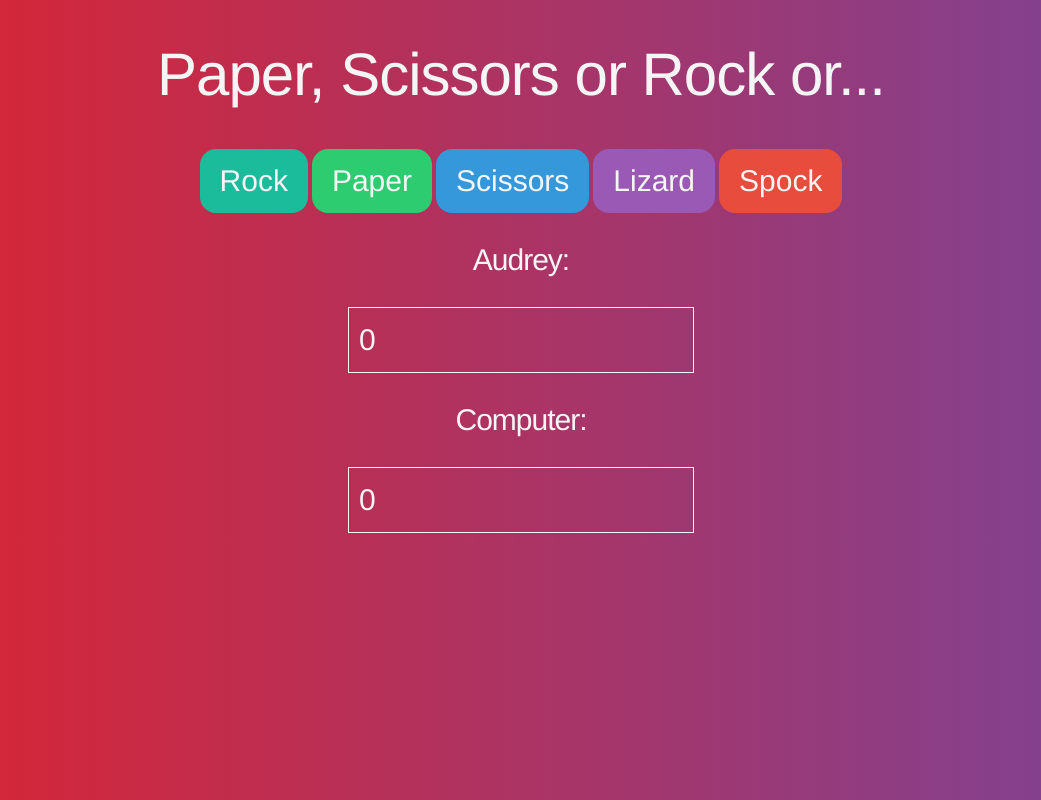
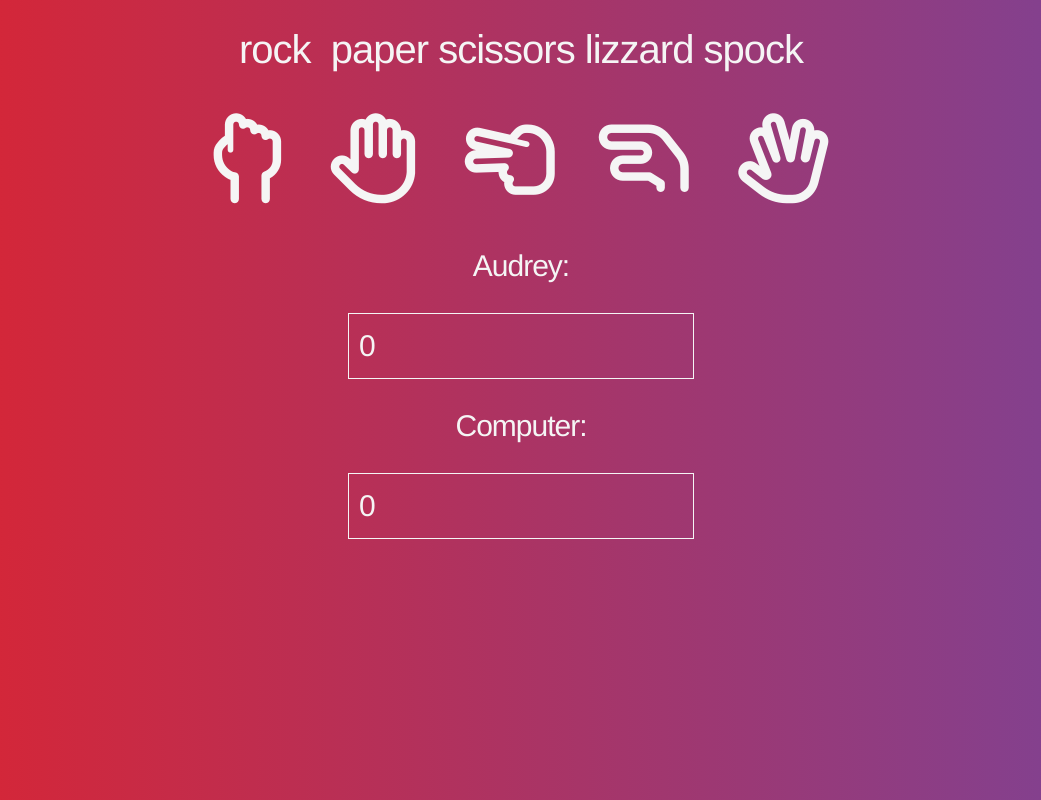
Before and after one commit to andresbuzzio/paper, a plain HTML site: page index.html in a window 1280 px wide. Shown: the whole page, without its empty margins (119-1160 px from the left). Drawn offline with Linux system fonts and the light colour scheme.

Commit message:
Add files via upload

```diff
--- a/index.html
+++ b/index.html
@@ -10,19 +10,22 @@
 <!-- JS -->
 <script type="text/javascript" src="game.js"></script>
 
+<!-- Font Awesome -->
+<script src="https://use.fontawesome.com/fe7e625abd.js"></script>
+
 </head>
 
 <body>
 
-<h1>Paper, Scissors or Rock or...</h1>
+<h1>rock &nbsp;paper&nbsp;scissors&nbsp;lizzard&nbsp;spock</h1>
 
 <div class="container">
 
-  <button class="backgroundOne" onclick="play(0);">Rock</button>
-  <button class="backgroundTwo" onclick="play(1);">Paper</button>
-  <button class="backgroundThree" onclick="play(2);">Scissors</button>
-  <button class="backgroundFour" onclick="play(3);">Lizard</button>
-  <button class="backgroundFive" onclick="play(4);">Spock</button>
+  <button class="backgroundOne" onclick="play(0);"><i class="fa fa-hand-rock-o fa-3x"></i></button>
+  <button class="backgroundTwo" onclick="play(1);"><i class="fa fa-hand-paper-o fa-3x"></i></button>
+  <button class="backgroundThree" onclick="play(2);"><i class="fa fa-hand-scissors-o fa-3x"></i></button>
+  <button class="backgroundFour" onclick="play(3);"><i class="fa fa-hand-lizard-o fa-3x"></i></button>
+  <button class="backgroundFive" onclick="play(4);"><i class="fa fa-hand-spock-o fa-3x"></i></button>
 
 
 <p>Audrey:</p>
--- a/styles.css
+++ b/styles.css
@@ -10,7 +10,7 @@ body {
 h1 {
 font-family: Helvetica, sans-serif;
 font-weight: 100;
-font-size: 60px;
+font-size: 40px;
 letter-spacing: -1px;
 color: whitesmoke;
 text-align: center;
@@ -41,6 +41,7 @@ input[type=text] {
 }
 
 input[type=submit], input[type=button], button {
+    background: transparent;
     border: 0;
     padding: 0.5em 20px 0.5em 20px;
     color: whitesmoke;
@@ -51,6 +52,7 @@ input[type=submit], input[type=button], button {
     outline: none;
 }
 
+/*
 .backgroundOne {
 background: #1abc9c;
 }
@@ -70,3 +72,4 @@ background: #9b59b6;
 .backgroundFive {
 background: #e74c3c;
 }
+*/
```
